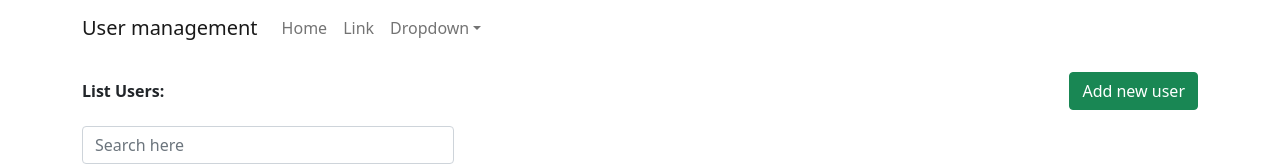
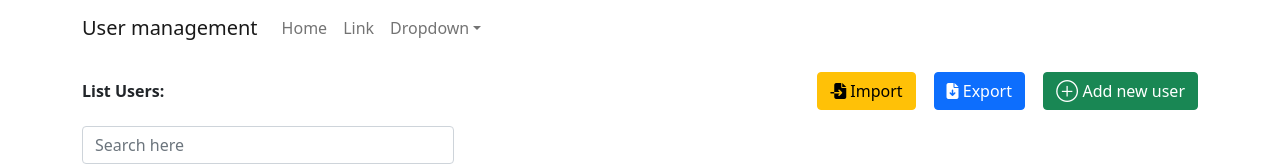
Before and after one commit to jpeseWang/reactjs-crud, a React (Create React App) app: page / in a window 1280 px wide. Shown: the top 166 px of the page. Built offline with nearby package versions, Linux system fonts and the light colour scheme; no server answers.

Commit message:
react csv

```diff
--- a/package.json
+++ b/package.json
@@ -16,8 +16,10 @@
     "console-browserify": "^1.2.0",
     "font-awesome": "^4.7.0",
     "lodash": "^4.17.21",
+    "papaparse": "^5.4.1",
     "react": "^18.2.0",
     "react-bootstrap": "^2.2.2",
+    "react-csv": "^2.2.2",
     "react-dom": "^18.2.0",
     "react-paginate": "^8.2.0",
     "react-scripts": "5.0.1",
--- a/src/App.scss
+++ b/src/App.scss
@@ -1,7 +1,2 @@
 .app-container {
-  .add-new {
-    display: flex;
-    align-items: center;
-    justify-content: space-between;
-  }
 }
--- a/src/components/TableUser.jsx
+++ b/src/components/TableUser.jsx
@@ -7,6 +7,7 @@
 import ModalEditUser from "./ModalEditUSer";
 import ModalConfirm from "./ModalConfirm";
 import _, { debounce } from "lodash";
+import { CSVLink, CSVDownload } from "react-csv";
 import "../components/TableUser.scss";
 
 const TableUsers = (props) => {
@@ -94,18 +95,41 @@
     }
   }, 300);
 
+  const csvData = [
+    ["firstname", "lastname", "email"],
+    ["Ahmed", "Tomi", "ah@smthing.co.com"],
+    ["Raed", "Labes", "rl@smthing.co.com"],
+    ["Yezzi", "Min l3b", "ymin@cocococo.com"],
+  ];
+
   return (
     <>
       <div className="my-3 add-new">
         <span className="">
           <b>List Users:</b>
         </span>
-        <button
-          className="btn btn-success"
-          onClick={() => setIsShowModalAddNew(true)}
-        >
-          Add new user
-        </button>
+        <div className="group-btns">
+          <input id="test" type="file" hidden />
+
+          <label htmlFor="test" className="btn btn-warning">
+            <i class="fa-solid fa-file-import"></i> Import
+          </label>
+
+          <CSVLink
+            filename={"users.csv"}
+            className="btn btn-primary mx-2"
+            data={csvData}
+          >
+            <i class="fa-solid fa-file-arrow-down"></i> Export
+          </CSVLink>
+
+          <button
+            className="btn btn-success px-"
+            onClick={() => setIsShowModalAddNew(true)}
+          >
+            &#8853; Add new user
+          </button>
+        </div>
       </div>
       <div className="col-4 my-3">
         <input
--- a/src/components/TableUser.scss
+++ b/src/components/TableUser.scss
@@ -4,3 +4,14 @@
 svg {
   cursor: pointer;
 }
+
+.add-new {
+  display: flex;
+  align-items: center;
+  justify-content: space-between;
+
+  .group-btns {
+    display: flex;
+    gap: 10px;
+  }
+}
```
Also changed, not shown: 1 other file (tests, documents, lock files or other folders).
